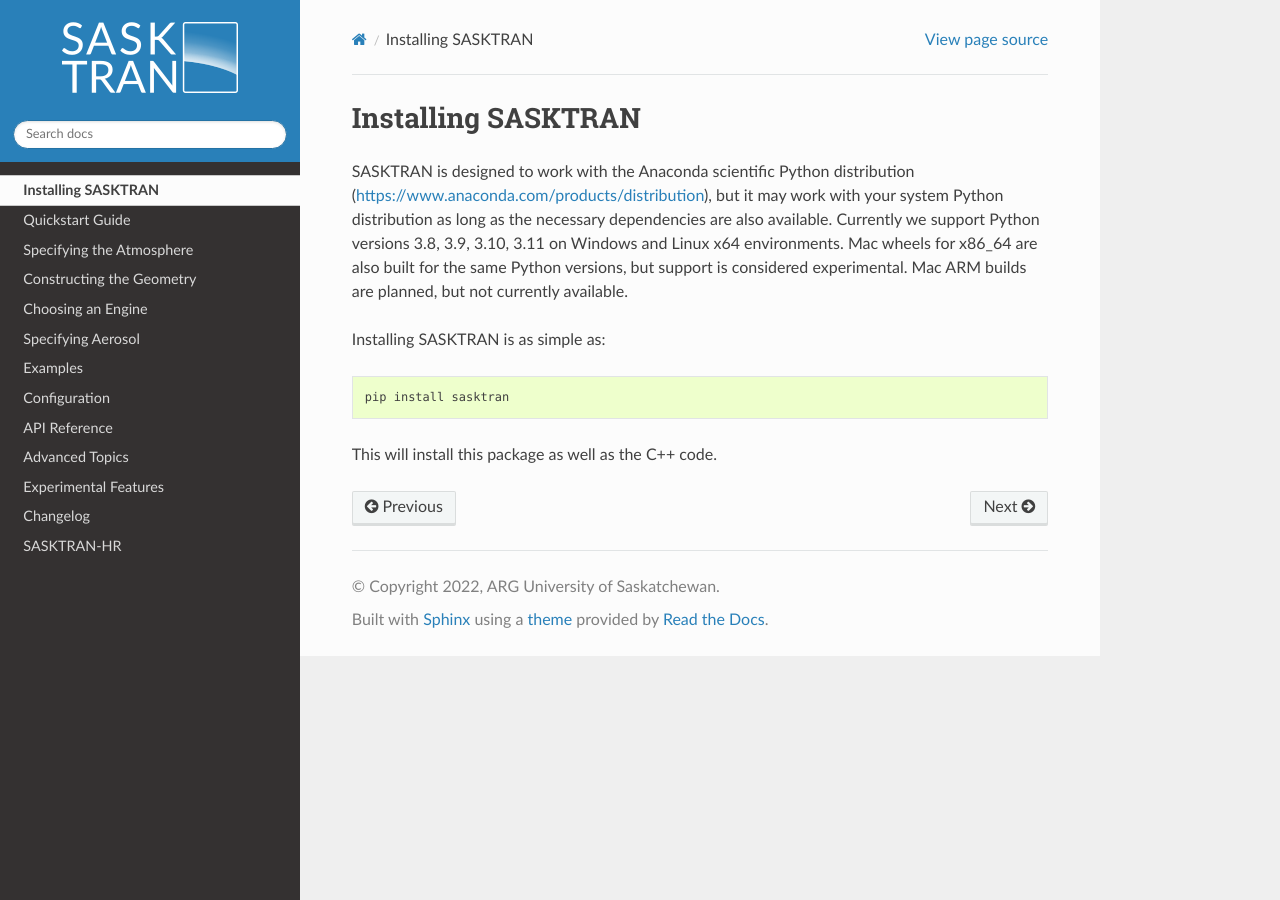
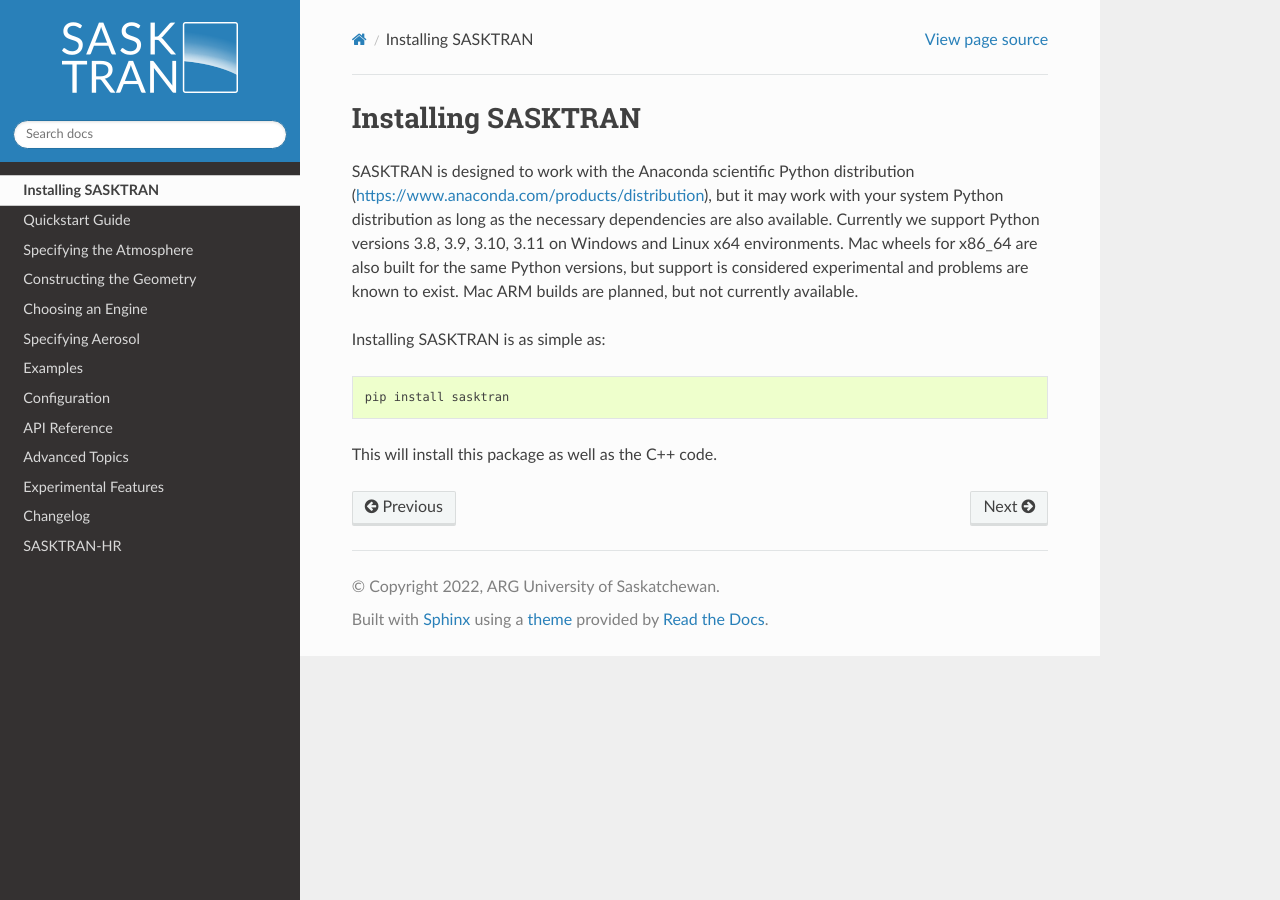
Before and after one commit to usask-arg/sasktran, a Sphinx documentation site: the page built from pysasktran/docs/source/installing.rst, in a window 1280 px wide. Built offline with Sphinx 7.4.7 and the Read the Docs theme 2.0.0, drawn with Linux system fonts in a browser that asks for light colours; the version number could not be read and is left out.

Commit message:
Upload mac wheels even if they fail since they are experimental. Get ready to merge in

```diff
--- a/pysasktran/docs/source/installing.rst
+++ b/pysasktran/docs/source/installing.rst
@@ -5,7 +5,7 @@ Installing SASKTRAN
 *******************
 SASKTRAN is designed to work with the Anaconda scientific Python distribution (https://www.anaconda.com/products/distribution), but it may work with your system Python distribution as long as the necessary dependencies are also available.
 Currently we support Python versions 3.8, 3.9, 3.10, 3.11 on Windows and Linux x64 environments.
-Mac wheels for x86_64 are also built for the same Python versions, but support is considered experimental.
+Mac wheels for x86_64 are also built for the same Python versions, but support is considered experimental and problems are known to exist.
 Mac ARM builds are planned, but not currently available.
 
 Installing SASKTRAN is as simple as::
```
Also changed, not shown: README.md (+1 -1 lines), 1 other file.
